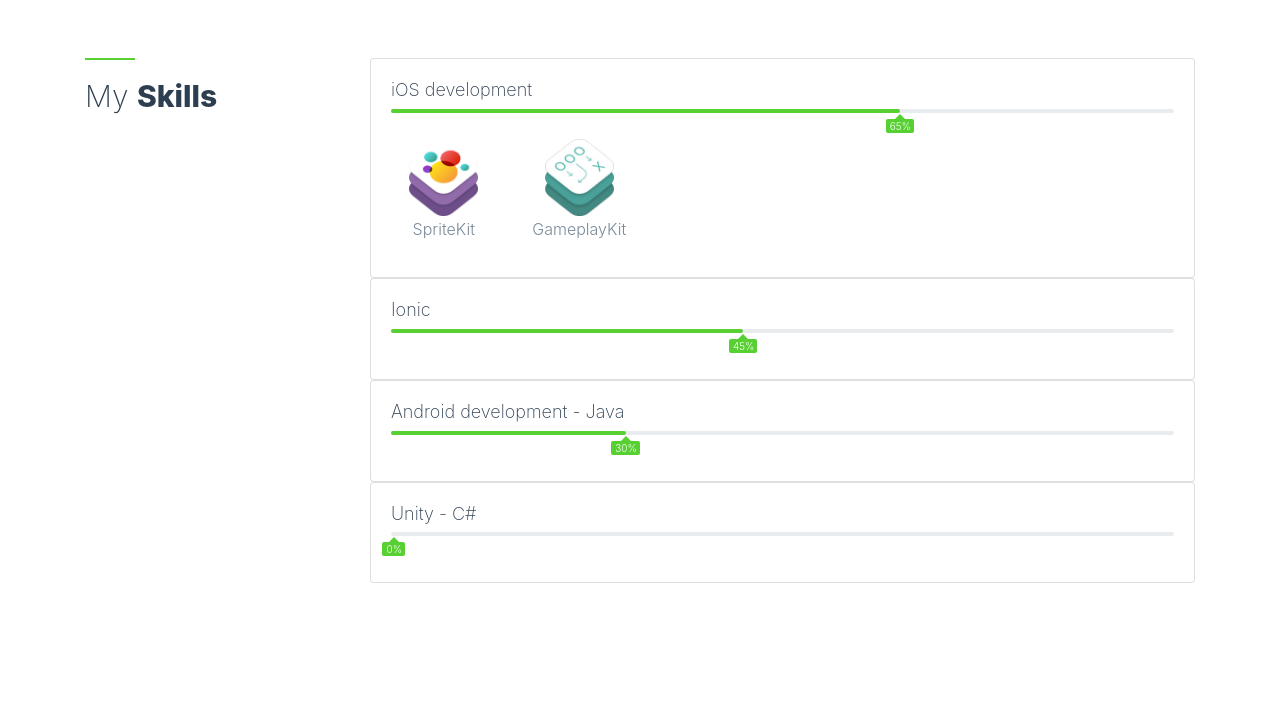
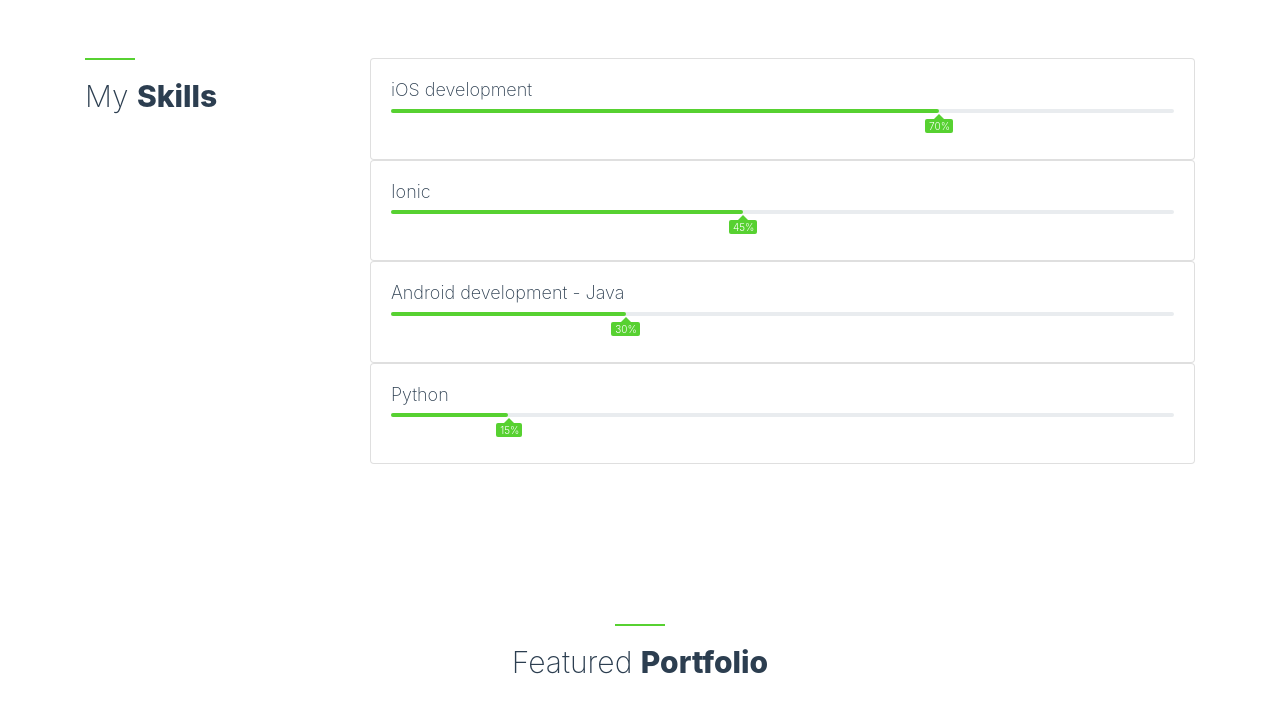
Before and after one commit to victorabroum/victorabroum.github.io, a plain HTML site: page index.html in a window 1280 px wide. Shown: the part 1520-2235 px from the top of the page. Drawn offline with nearby package versions, Linux system fonts and the light colour scheme; some packages are replaced by stand-ins of ours; no server answers; files whose address does not match are found by name.

Commit message:
Updating my curriculum

```diff
--- a/index.html
+++ b/index.html
@@ -91,12 +91,12 @@
                     <div class="skill">
                         <h3>iOS development</h3>
                         <div class="progress">
-                          <div class="progress-bar" role="progressbar" style="width: 65%" aria-valuenow="65" aria-valuemin="0" aria-valuemax="100">
-                            <span>65%</span>
+                          <div class="progress-bar" role="progressbar" style="width: 70%" aria-valuenow="70" aria-valuemin="0" aria-valuemax="100">
+                            <span>70%</span>
                           </div>
                         </div>
 
-                        <div class="row">
+                        <!-- <div class="row">
                           <div class="col-md-2 text-center">
 
                             <img src="images/spritekit-icon.png" alt="SpriteKit" class="frameworksIcon">
@@ -107,7 +107,7 @@
                             <img src="images/gameplaykit-icon.png" alt="SpriteKit" class="frameworksIcon">
                             <p>GameplayKit</p>
                           </div>
-                        </div>
+                        </div> -->
 
                       </div>
                 </div>
@@ -149,8 +149,21 @@
                 </div>
             </div>
 
+            <div id="card-skill-android" class="card">
+              <div class="card-body">
+                <div class="skill">
+                  <h3>Python</h3>
+                  <div class="progress">
+                    <div class="progress-bar" role="progressbar" style="width: 15%" aria-valuenow="15" aria-valuemin="0" aria-valuemax="100">
+                      <span>15%</span>
+                    </div>
+                  </div>
+                </div>
+              </div>
+            </div>
 
-            <div id="card-skill-unity" class="card">
+
+            <!-- <div id="card-skill-unity" class="card">
                 <div class="card-body">
                   <div class="skill">
                     <h3>Unity - C#</h3>
@@ -161,7 +174,7 @@
                     </div>
                   </div>
               </div>
-            </div>
+            </div> -->
 
 
           </div>
@@ -189,10 +202,13 @@
                               <div class="relative">
                                 <div class="thumb">
                                   <div class="overlay overlay-bg"></div>
-                                   <img class="image img-fluid" src="images/ScreenShots/ss01.png" alt="">
+                                  <a href="https://itunes.apple.com/us/app/hoody/id1449604774?l=pt&ls=1&mt=8">
+                                    <img class="image img-fluid" src="images/ScreenShots/ss01.png" alt="">
+                                  </a>
                                 </div>
-                  <a href="images/ScreenShots/ss01.png" class="img-pop-up">
-                </a>
+
+
+                  <!-- https://itunes.apple.com/us/app/hoody/id1449604774?l=pt&ls=1&mt=8 -->
                               </div>
                 <div class="p-inner">
                     <h4>Hoody</h4>
```
Also changed, not shown: 1 other file.
